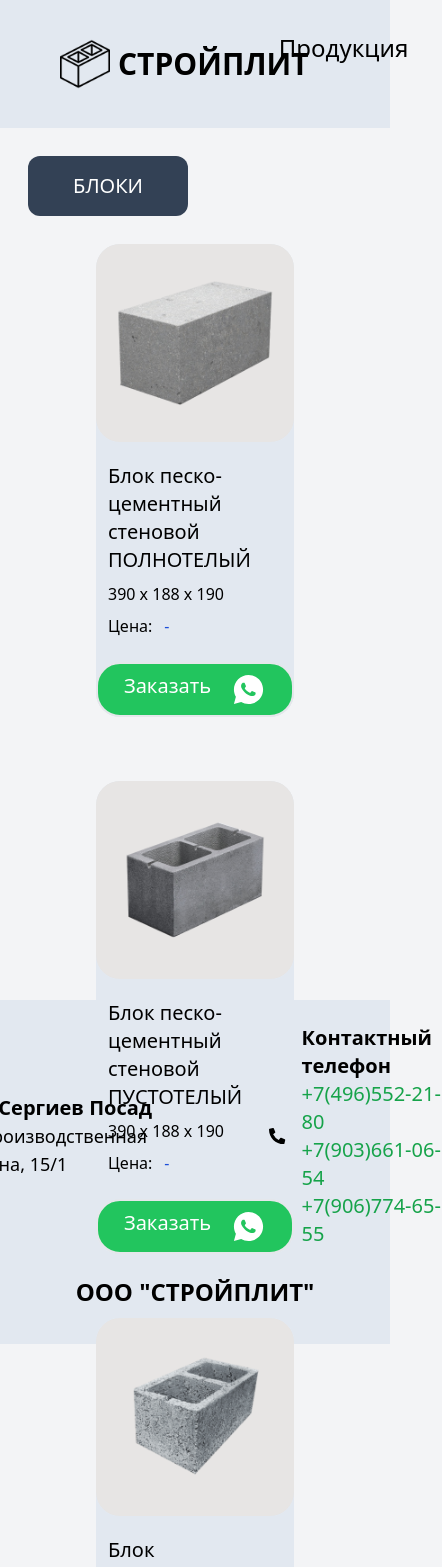
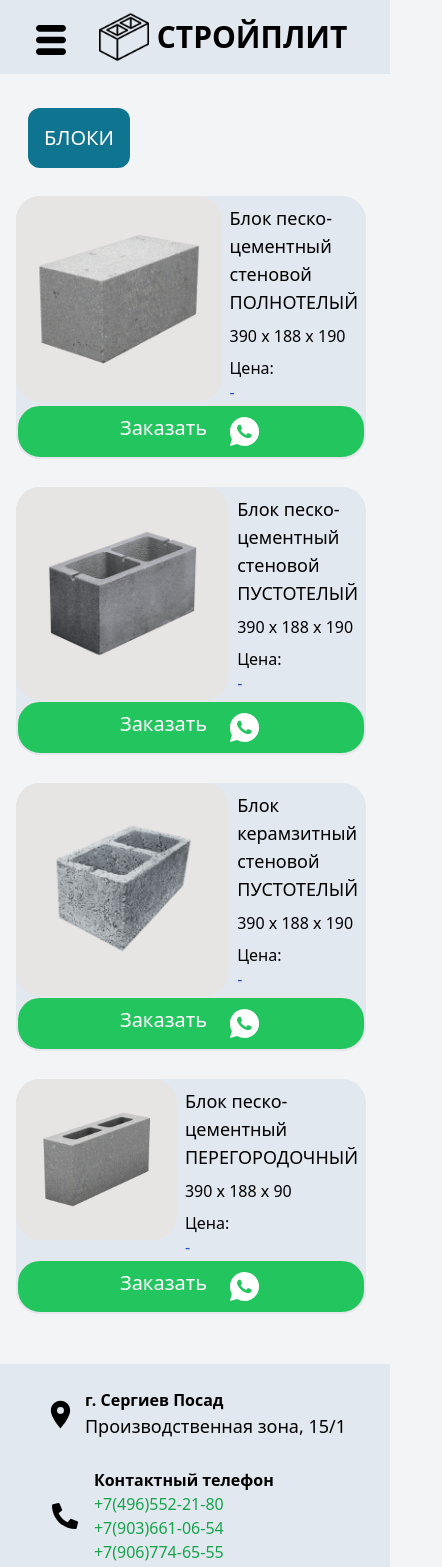
Before and after one commit to GrishaMarkaryan/stroyplit, a Next.js app: page /bloki in a window 390 px wide. Shown: the top 1567 px of the page, 442 px wide, since content can reach past the window. Built offline with nearby package versions, Linux system fonts and the light colour scheme.

Commit message:
added responsiveness to phone screensize

```diff
--- a/app/_components/category-wraper.tsx
+++ b/app/_components/category-wraper.tsx
@@ -15,23 +15,25 @@ export default function CategoryWraper({ category, arr, params }: {
 
 }) {
     return (
-        <div className="h-svh">
-            <div className="flex justify-center items-center text-white text-xl font-medium p-4 m-7 bg-slate-700 rounded-xl w-40"> {category} </div>
-            <div className="flex justify-left flex-wrap gap-16 mx-24">
+        <div className="pb-[50px] md:pb-[100px]">
+            <div className="flex justify-center items-center text-white text-xl font-medium p-4 m-7 bg-cyan-700 rounded-xl w-fit"> {category} </div>
+            <div className="flex justify-left flex-wrap gap-7 md:gap-16 mx-4 md:mx-24">
                 {arr.map((item) =>
-                    <div key={item.URL} className="flex flex-col rounded-3xl w-72 bg-slate-200 hover:scale-105 duration-200">
-                        <Link href={`${item.URL}`}>
-                            <Image src={item.photo} alt='itemPhoto' className="bg-stone-200 rounded-3xl" height={400} width={400} />
-                            <div className="p-3">
-                                <div className="flex font-medium text-xl my-2"> {item.name} </div>
+                    <div key={item.URL} className="flex flex-col rounded-3xl w-[350px] md:w-72 bg-slate-200 hover:scale-105 duration-200">
+                        <Link href={`${item.URL}`} className="flex md:flex-col">
+                            <div className="">
+                                <Image src={item.photo} alt='itemPhoto' className="bg-stone-200 rounded-3xl" />
+                            </div>
+                            <div className="px-2 md:p-3">
+                                <div className="flex md:font-medium text-lg md:text-xl my-2"> {item.name} </div>
                                 <div className="flex"> {item.size} </div>
-                                <div className="flex items-center gap-3 mt-2">
+                                <div className="flex flex-col md:flex-row md:items-center md:gap-3 mt-2">
                                     <div className="font-medium"> Цена: </div>
                                     <div className="text-blue-700"> {item.price}</div>
                                 </div>
                             </div>
                         </Link>
-                        <a href="https://wa.me/79036610654" target="blank" className="flex justify-center gap-5 border-2  rounded-3xl mt-3 py-2  bg-green-500 text-white">
+                        <a href="https://wa.me/79036610654" target="blank" className="flex justify-center gap-5 border-2  rounded-3xl md:mt-3 py-2  bg-green-500 text-white">
                             <div className="text-xl font-medium"> Заказать </div>
                             <RiWhatsappFill size={35} color="white" />
                         </a>
--- a/app/_components/contacts.tsx
+++ b/app/_components/contacts.tsx
@@ -1,8 +1,13 @@
 import { FaPhoneAlt } from "react-icons/fa";
 
-export default function Contacts() {
+export default function Contacts({ isMenuOpen, setIsMenuOpen }:
+    {
+        isMenuOpen: any,  // поменять TS тут
+        setIsMenuOpen: any
+    }
+) {
     return (
-        <div className="flex gap-16 mr-5">
+        <div className={`hidden md:flex md:flex-row md:gap-16 md:mr-5`}>
             <div className="flex items-center gap-2">
                 <div>
                     <div className="flex font-semibold"> г. Сергиев Посад </div>
@@ -10,13 +15,13 @@ export default function Contacts() {
                 </div>
             </div>
 
-            <div className="flex flex-row justify-center items-center gap-4 mr-8">
-                <FaPhoneAlt size={22} />
-                <div className="flex flex-col text-lg">
-                    <div className="font-semibold"> Связаться с нами </div>
-                    <div className="text-green-600"> +7(496)552-21-80 </div>
-                    <div className="text-green-600"> +7(903)661-06-54 </div>
-                    <div className="text-green-600"> +7(906)774-65-55 </div>
+            <div className="flex flex-row md:justify-center items-center gap-4 mr-8">
+                <FaPhoneAlt />
+                <div className="flex flex-col md:text-lg">
+                    <div className="font-medium md:font-semibold"> Связаться с нами </div>
+                    <div> +7(496)552-21-80 </div>
+                    <div> +7(903)661-06-54 </div>
+                    <div> +7(906)774-65-55 </div>
                 </div>
             </div>
         </div>
--- a/app/_components/footer.tsx
+++ b/app/_components/footer.tsx
@@ -3,8 +3,9 @@ import { MdLocationOn } from "react-icons/md";
 
 export default function Footer() {
     return (
-        <div className="flex flex-col w-full  items-center bg-slate-200 text-xl h-fit py-6">
-            <div className="flex flex-row gap-28  items-center">
+        <div className="flex flex-col w-full  items-center bg-slate-200 md:text-xl h-fit py-6">
+            <div className="flex flex-col md:flex-row  gap-7 md:gap-28 items-start md:items-center">
+
                 <div className="flex items-center gap-2">
                     <MdLocationOn size={33} />
                     <div>
@@ -14,7 +15,9 @@ export default function Footer() {
                 </div>
 
                 <div className="flex flex-row justify-center items-center gap-4">
-                    <FaPhoneAlt size={26} />
+                    <div className="pl-2 md:pl-0">
+                        <FaPhoneAlt size={26} />
+                    </div>
                     <div className="flex flex-col ">
                         <div className="font-semibold "> Контактный телефон </div>
                         <div className="text-green-600"> +7(496)552-21-80 </div>
@@ -23,7 +26,7 @@ export default function Footer() {
                     </div>
                 </div>
             </div>
-            <div className="font-bold text-2xl p-3 mt-4"> ООО "СТРОЙПЛИТ" </div>
+            <div className="font-bold text-xl md:text-2xl p-3 mt-4"> ООО "СТРОЙПЛИТ" </div>
 
         </div>
     )
--- a/app/_components/header.tsx
+++ b/app/_components/header.tsx
@@ -1,25 +1,58 @@
+'use client'
+
 import Link from "next/link"
 import Image from "next/image";
 import icon from '@/app/_images/_photoSlider/иконка.png'
 import Contacts from "./contacts";
+import { TiThMenu } from "react-icons/ti";
+import { useState, useRef, useEffect } from "react";
 
 export default function Header() {
+
+    const [isMenuOpen, setIsMenuOpen] = useState(false)
+
+    const toggleMenu = () => {
+        setIsMenuOpen(!isMenuOpen)
+    }
+
+    const menuIconRef = useRef<HTMLDivElement>(null);
+    const menuListRef = useRef<HTMLDivElement>(null);
+
+    useEffect(() => {
+        let handler = (e: any) => {
+            if (!menuIconRef.current?.contains(e.target) && !menuListRef.current?.contains(e.target)) {
+                setIsMenuOpen(false);
+            }
+        }
+        document.addEventListener('mousedown', handler);
+        return () => {
+            document.removeEventListener('mousedown', handler)
+        }
+    }, [])
+
+
     return (
         <div>
-            <div className="flex flex-row gap-2 w-screen justify-between items-center bg-slate-200 h-32 fixed z-50">
-                <Link href={'/'} className="flex ml-12 p-3 gap-2 items-center">
-                    <Image src={icon} alt="icon" height={50} />
-                    <div className="flex font-bold text-3xl "> СТРОЙПЛИТ </div>
-                </Link>
-                <div className="flex gap-12 text-2xl font-medium">
-                    <Link href={'/our-production'}> Продукция </Link>
-                    <Link href={'/about-us'}> О компании </Link>
-                    <Link href={'/our-contacts'}> Контакты </Link>
+            <div className="flex flex-col md:flex-row gap-2 w-screen justify-between items-center bg-slate-200 h-fit md:h-32 fixed z-50">
+                <div className="flex">
+
+                    <div ref={menuIconRef} className="pt-5 cursor-pointer md:hidden">
+                        <TiThMenu size={40} onClick={toggleMenu} />
+                    </div>
+                    <Link href={'/'} className="flex ml-4 md:ml-12 p-3 gap-2 items-center">
+                        <Image src={icon} alt="icon" height={50} />
+                        <div className="flex font-bold text-3xl "> СТРОЙПЛИТ </div>
+                    </Link>
                 </div>
-                <Contacts />
+
+                <div ref={menuListRef} className={`flex md:flex ${isMenuOpen ? 'flex-col' : 'hidden h-0'} gap-2 items-start md:gap-12 text-2xl font-medium pb-7 md:pb-0`}>
+                    <Link href={'/our-production'} onClick={() => setIsMenuOpen(false)}> Продукция </Link>
+                    <Link href={'/about-us'} onClick={() => setIsMenuOpen(false)} > О компании </Link>
+                    <Link href={'/our-contacts'} onClick={() => setIsMenuOpen(false)}> Контакты </Link>
+                </div>
+                <Contacts isMenuOpen={isMenuOpen} setIsMenuOpen={setIsMenuOpen} />
             </div>
-            <div className="h-32"></div>
+            <div className="h-20 md:h-32"></div>
         </div>
-
     )
 }
--- a/app/_components/production.tsx
+++ b/app/_components/production.tsx
@@ -6,14 +6,14 @@ export default function Production() {
     return (
         <div className="flex flex-col w-full mb-20">
             <div>
-                <div className="flex justify-center p-4 mt-4 text-5xl font-medium"> Категории продукции </div>
-                <div className="grid grid-cols-2  gap-12 mx-48 my-7 ">
+                <div className="flex justify-center p-4 mt-4 text-2xl md:text-5xl font-medium"> Категории продукции </div>
+                <div className="flex flex-col md:grid md:grid-cols-2 gap-8  md:gap-12 mx-[10px] md:mx-48 my-7 ">
                     {products.map((product) => {
                         return (
                             <Link href={`${product.URL}`}>
-                                <div key={product.id} className="flex cursor-pointer h-[300px] gap-10 relative hover:scale-105 duration-300 rounded-[50px] bg-stone-200">
-                                    <div className="px-[60px] pt-[60px] rounded-lg text-4xl w-[50px] z-10"> {product.name} </div>
-                                    <Image src={product.bgPhoto} alt={product.name} style={{ objectFit: 'contain' }} className=" z-0 rounded-md" />
+                                <div key={product.id} className="flex flex-col md:flex-row cursor-pointer h-[300px] md:gap-10 relative hover:scale-105 duration-300 rounded-[50px] bg-stone-200">
+                                    <div className="px-[60px]  pt-[30px] md:pt-[60px] rounded-lg text-2xl md:text-4xl w-[50px] z-10"> {product.name} </div>
+                                    <Image src={product.bgPhoto} alt={product.name} style={{ objectFit: 'contain' }} className=" z-0 rounded-md h-[210px] md:h-[300px]" />
                                 </div>
                             </Link>)
                     })}
--- a/app/_components/slider.tsx
+++ b/app/_components/slider.tsx
@@ -52,7 +52,7 @@ export default function SliderImages() {
 
     return (
         <div>
-            <Slider {...settings} >
+            <Slider {...settings} className="">
                 <div onClick={() => openModal(bochkeq)}>
                     <Image src={bochkeq} alt="bochkeq" height={800} className="p-5" />
                 </div>
```
Also changed, not shown: app/(navbar-links)/our-contacts/page.tsx (+17 -3 lines), app/[productGroup]/[productId]/page.tsx (+11 -11 lines), app/_components/main.tsx (+4 -5 lines).
